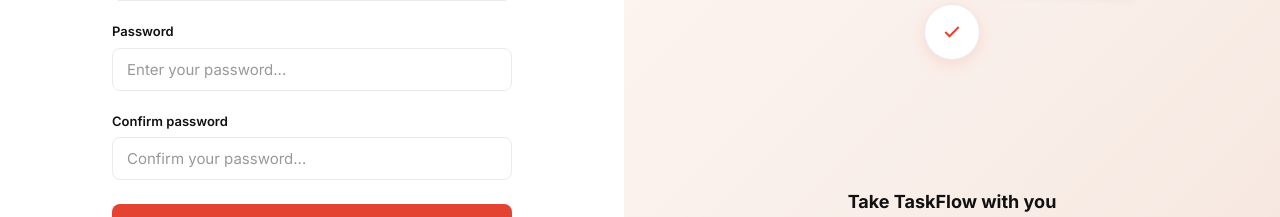
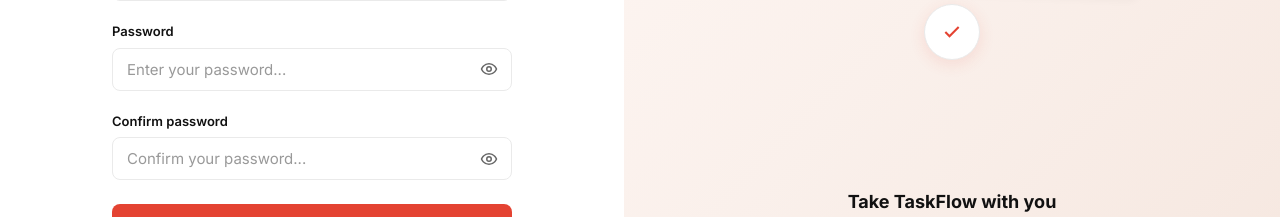
Before and after one commit to bhoopesh601/task, a React (Vite) app: page / in a window 1280 px wide. Both pictures are taken after a click on the button "Sign up". Shown: the part 407-624 px from the top of the page. Built offline with nearby package versions, Linux system fonts and the light colour scheme; no server answers.

Commit message:
db connection

```diff
--- a/src/pages/Login.jsx
+++ b/src/pages/Login.jsx
@@ -32,6 +32,8 @@
   const [email, setEmail] = useState('');
   const [password, setPassword] = useState('');
   const [confirmPassword, setConfirmPassword] = useState('');
+  const [showPassword, setShowPassword] = useState(false);
+  const [showConfirmPassword, setShowConfirmPassword] = useState(false);
   const [rememberMe, setRememberMe] = useState(false);
   const [errors, setErrors] = useState({});
   const [isLoading, setIsLoading] = useState(false);
@@ -148,6 +150,8 @@
     setErrors({});
     setName('');
     setConfirmPassword('');
+    setShowPassword(false);
+    setShowConfirmPassword(false);
   };
 
   const onForgotPassword = (e) => {
@@ -226,8 +230,9 @@
 
             <div className="lf-input-group">
               <label htmlFor="login-password" className="lf-label">Password</label>
+              <div className="lf-input-wrapper">
                 <input
-                type="password"
+                  type={showPassword ? 'text' : 'password'}
                   id="login-password"
                   className={`lf-input${errors.password ? ' lf-input--error' : ''}`}
                   placeholder="Enter your password..."
@@ -236,6 +241,28 @@
                   autoComplete={isSignUp ? 'new-password' : 'current-password'}
                   aria-describedby={errors.password ? 'password-error' : undefined}
                 />
+                <button
+                  type="button"
+                  className="lf-password-toggle"
+                  onClick={() => setShowPassword((prev) => !prev)}
+                  aria-label={showPassword ? 'Hide password' : 'Show password'}
+                  title={showPassword ? 'Hide password' : 'Show password'}
+                >
+                  {showPassword ? (
+                    <svg width="18" height="18" viewBox="0 0 24 24" fill="none" stroke="currentColor" strokeWidth="2" strokeLinecap="round" strokeLinejoin="round" aria-hidden="true">
+                      <path d="M9.88 9.88a3 3 0 1 0 4.24 4.24" />
+                      <path d="M10.73 5.08A10.43 10.43 0 0 1 12 5c7 0 10 7 10 7a13.16 13.16 0 0 1-1.67 2.68" />
+                      <path d="M6.61 6.61A13.52 13.52 0 0 0 2 12s3 7 10 7a9.74 9.74 0 0 0 5.39-1.61" />
+                      <line x1="2" y1="2" x2="22" y2="22" />
+                    </svg>
+                  ) : (
+                    <svg width="18" height="18" viewBox="0 0 24 24" fill="none" stroke="currentColor" strokeWidth="2" strokeLinecap="round" strokeLinejoin="round" aria-hidden="true">
+                      <path d="M2 12s3-7 10-7 10 7 10 7-3 7-10 7-10-7-10-7Z" />
+                      <circle cx="12" cy="12" r="3" />
+                    </svg>
+                  )}
+                </button>
+              </div>
               {errors.password && (
                 <span className="lf-error" id="password-error" role="alert">{errors.password}</span>
               )}
@@ -244,8 +271,9 @@
             {isSignUp && (
               <div className="lf-input-group">
                 <label htmlFor="signup-confirm-password" className="lf-label">Confirm password</label>
+                <div className="lf-input-wrapper">
                   <input
-                  type="password"
+                    type={showConfirmPassword ? 'text' : 'password'}
                     id="signup-confirm-password"
                     className={`lf-input${errors.confirmPassword ? ' lf-input--error' : ''}`}
                     placeholder="Confirm your password..."
@@ -254,6 +282,28 @@
                     autoComplete="new-password"
                     aria-describedby={errors.confirmPassword ? 'confirm-password-error' : undefined}
                   />
+                  <button
+                    type="button"
+                    className="lf-password-toggle"
+                    onClick={() => setShowConfirmPassword((prev) => !prev)}
+                    aria-label={showConfirmPassword ? 'Hide confirm password' : 'Show confirm password'}
+                    title={showConfirmPassword ? 'Hide confirm password' : 'Show confirm password'}
+                  >
+                    {showConfirmPassword ? (
+                      <svg width="18" height="18" viewBox="0 0 24 24" fill="none" stroke="currentColor" strokeWidth="2" strokeLinecap="round" strokeLinejoin="round" aria-hidden="true">
+                        <path d="M9.88 9.88a3 3 0 1 0 4.24 4.24" />
+                        <path d="M10.73 5.08A10.43 10.43 0 0 1 12 5c7 0 10 7 10 7a13.16 13.16 0 0 1-1.67 2.68" />
+                        <path d="M6.61 6.61A13.52 13.52 0 0 0 2 12s3 7 10 7a9.74 9.74 0 0 0 5.39-1.61" />
+                        <line x1="2" y1="2" x2="22" y2="22" />
+                      </svg>
+                    ) : (
+                      <svg width="18" height="18" viewBox="0 0 24 24" fill="none" stroke="currentColor" strokeWidth="2" strokeLinecap="round" strokeLinejoin="round" aria-hidden="true">
+                        <path d="M2 12s3-7 10-7 10 7 10 7-3 7-10 7-10-7-10-7Z" />
+                        <circle cx="12" cy="12" r="3" />
+                      </svg>
+                    )}
+                  </button>
+                </div>
                 {errors.confirmPassword && (
                   <span className="lf-error" id="confirm-password-error" role="alert">
                     {errors.confirmPassword}
--- a/src/styles/login.css
+++ b/src/styles/login.css
@@ -141,6 +141,44 @@
   color: var(--login-text);
   outline: none;
   transition: border-color var(--login-transition), box-shadow var(--login-transition), background-color 0.25s ease, color 0.25s ease;
+}
+
+.lf-input-wrapper {
+  position: relative;
+  display: flex;
+  align-items: center;
+  width: 100%;
+}
+
+.lf-input-wrapper .lf-input {
+  padding-right: 42px;
+}
+
+.lf-password-toggle {
+  position: absolute;
+  right: 8px;
+  top: 50%;
+  transform: translateY(-50%);
+  background: transparent;
+  border: none;
+  padding: 6px;
+  display: flex;
+  align-items: center;
+  justify-content: center;
+  color: var(--login-subtext);
+  cursor: pointer;
+  border-radius: 4px;
+  transition: color var(--login-transition), background-color var(--login-transition);
+}
+
+.lf-password-toggle:hover {
+  color: var(--login-text);
+  background-color: var(--login-toggle-bg);
+}
+
+.lf-password-toggle:focus-visible {
+  outline: 2px solid var(--login-brand);
+  outline-offset: 1px;
 }
 
 .lf-input::placeholder {
```
Lines whose indentation alone changed are shown as unchanged.
